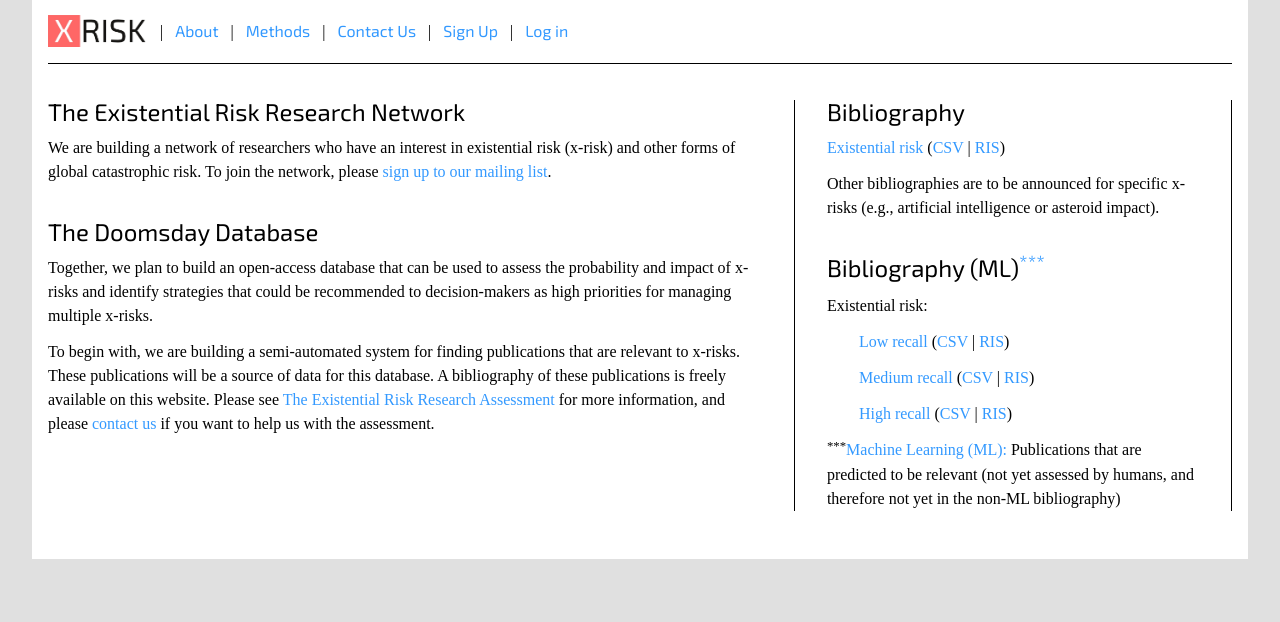
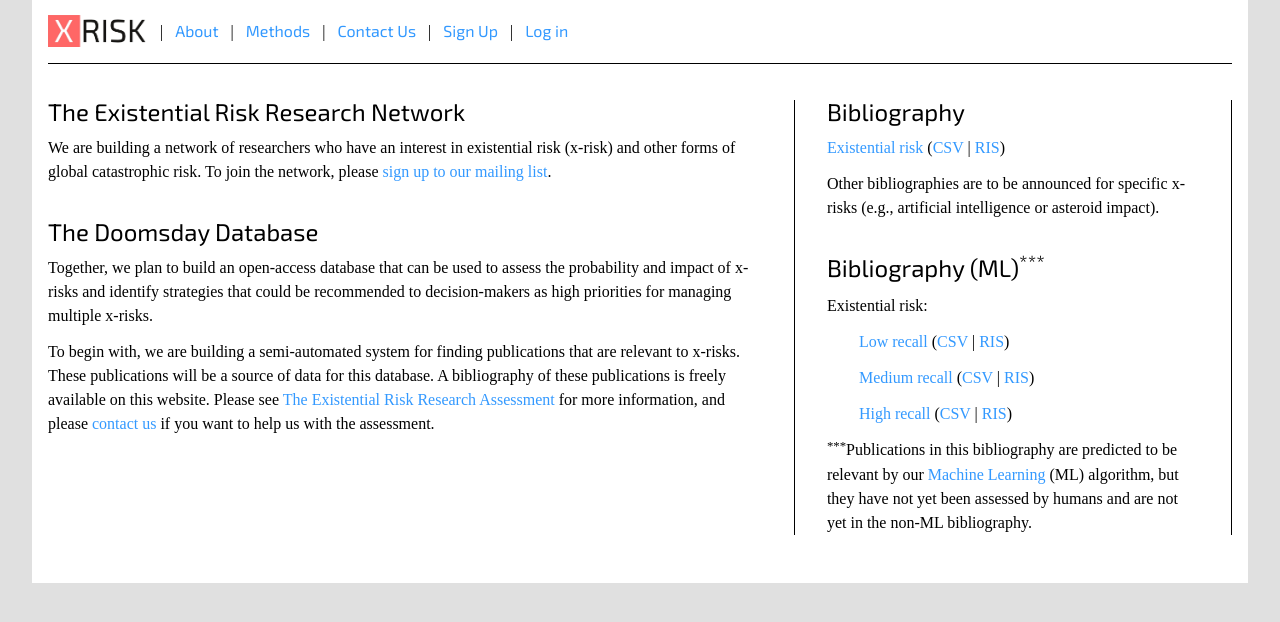
Before and after one commit to gormshackelford/x-risk, a Django app: page / in a window 1280 px wide. Shown: the part 17-639 px from the top of the page. Run offline with Django 3.2, Linux system fonts and the light colour scheme; some web fonts are replaced.

Commit message:
Changed text

```diff
--- a/engine/templates/engine/bibliography_sidebar.html
+++ b/engine/templates/engine/bibliography_sidebar.html
@@ -11,7 +11,7 @@
   Other bibliographies are to be announced for specific x-risks (e.g., artificial intelligence or asteroid impact).
 </p>
 
-<h1>Bibliography (ML)<a href="#***"><sup>***</sup></a></h1>
+<h1>Bibliography (ML)<sup>***</sup></h1>
 <p>Existential risk:</p>
 <p class="indented">
   <a href="{% url 'topics' slug='existential-risk' state='low_recall' %}">Low recall</a> (<a href="{% url 'download_csv' slug='existential-risk' state='low_recall' %}">CSV</a> | <a href="{% url 'download_ris' slug='existential-risk' state='low_recall' %}">RIS</a>)
@@ -23,5 +23,5 @@
   <a href="{% url 'topics' slug='existential-risk' state='high_recall' %}">High recall</a> (<a href="{% url 'download_csv' slug='existential-risk' state='high_recall' %}">CSV</a> | <a href="{% url 'download_ris' slug='existential-risk' state='high_recall' %}">RIS</a>)
 </p>
 <p>
-  <sup id="***">***</sup><a href="{% url 'ml' %}">Machine Learning (ML):</a> Publications that are predicted to be relevant (not yet assessed by humans, and therefore not yet in the non-ML bibliography)
+  <sup id="***">***</sup>Publications in this bibliography are predicted to be relevant by our <a href="{% url 'ml' %}">Machine Learning</a> (ML) algorithm, but they have not yet been assessed by humans and are not yet in the non-ML bibliography.
 </p>
```
Also changed, not shown: engine/templates/engine/ml.html (+4 -4 lines).
